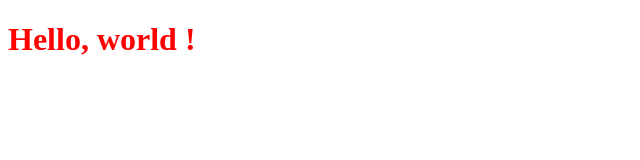
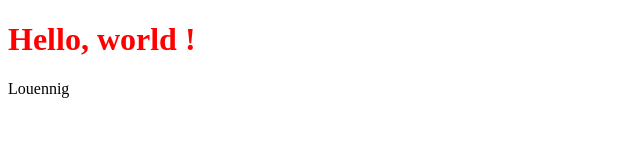
Before and after one commit to TimeoDoom/site_jo_2024, a plain HTML site: page index.html in a window 1280 px wide. Shown: the full height of the page, 0-640 px from the left. Drawn offline with Linux system fonts and the light colour scheme.

Commit message:
louennig

```diff
--- a/index.html
+++ b/index.html
@@ -8,5 +8,6 @@
   </head>
   <body>
     <h1>Hello, world !</h1>
+    <p>Louennig</p>
   </body>
 </html>
```
